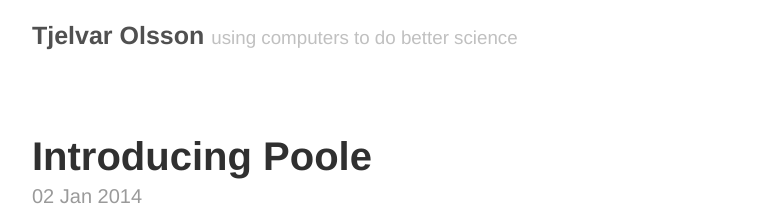
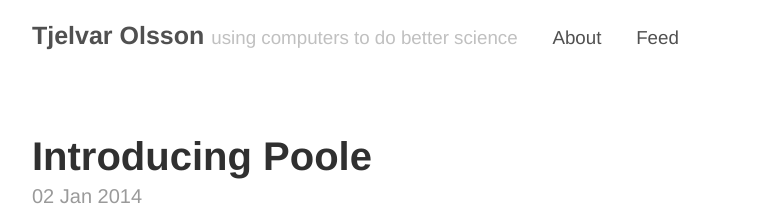
Before and after one commit to tjelvar-olsson/tjelvar-olsson.github.io, a Jekyll site: the page built from index.html, in a window 1280 px wide. Shown: the top 220 px of the page, without its empty margins (248-1031 px from the left). Built offline with Jekyll 4.4.1, drawn with Linux system fonts in a browser that asks for light colours; the list of posts is cut into pages by our own code.

Commit message:
Updated default layout to include pages from page_list in header.

```diff
--- a/_layouts/default.html
+++ b/_layouts/default.html
@@ -10,6 +10,12 @@
         <h3 class="masthead-title">
           <a href="{{ site.baseurl }}" title="Home">{{ site.title }}</a>
           <small>{{ site.tagline }}</small>
+
+           {% for page in site.pages_list %}
+             &nbsp;&nbsp;&nbsp;
+             <small><a href="{{ page[1]  }}">{{ page[0] }}</a></small>
+           {% endfor %}
+
         </h3>
       </header>
 
```
